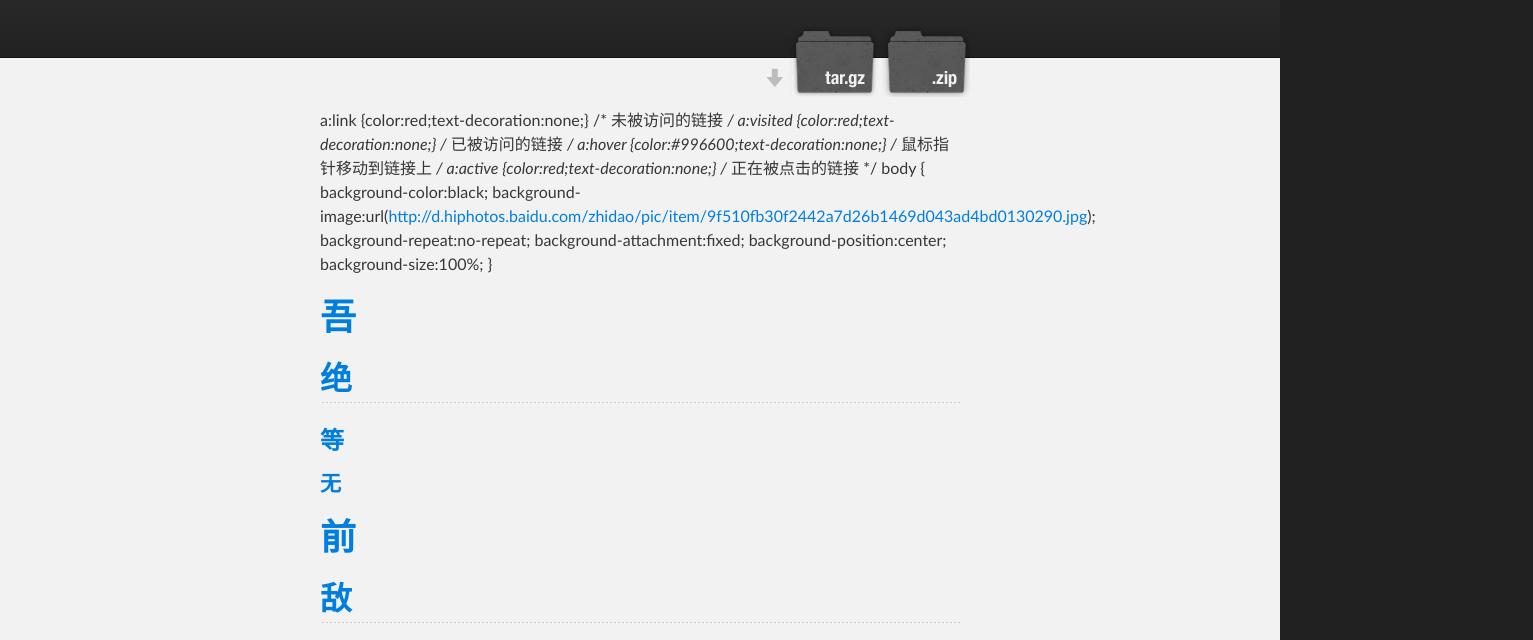
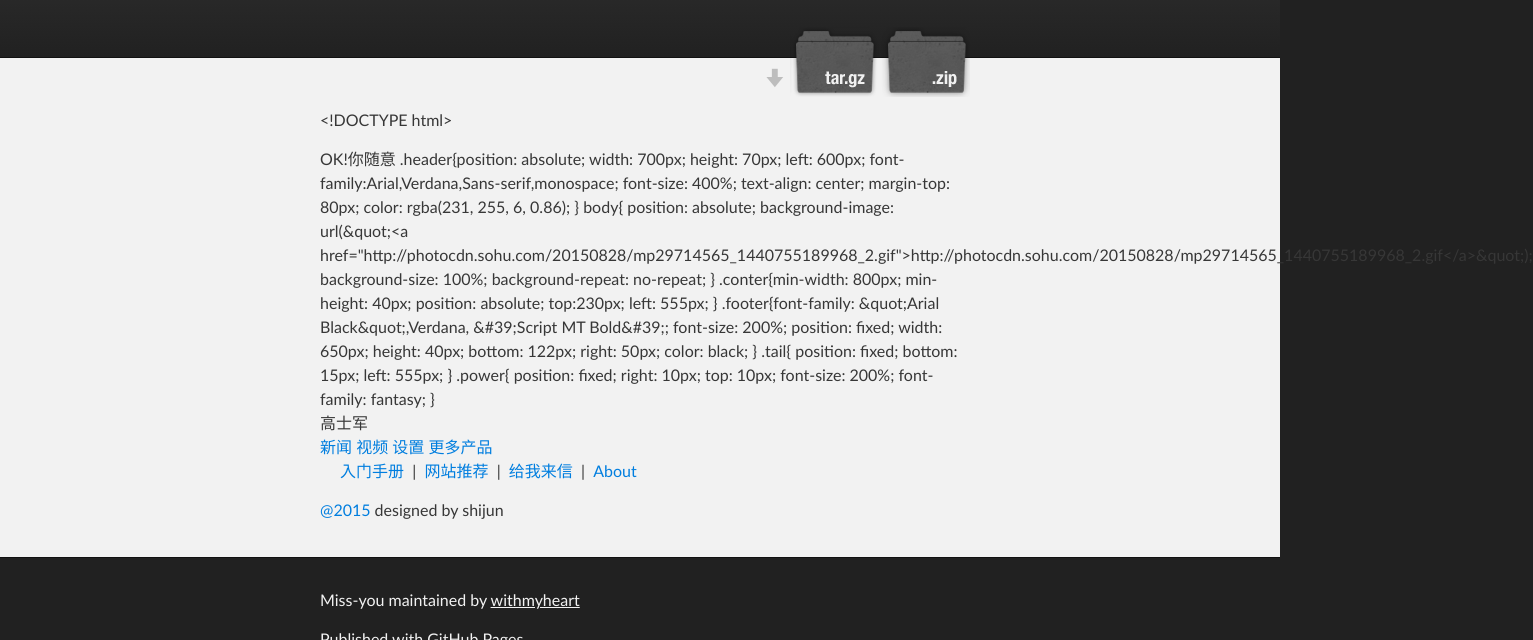
Before and after one commit to nihil-code/miss-you, a plain HTML site: page index.html in a window 1280 px wide. Shown: the part 116-756 px from the top of the page, 1533 px wide, since content can reach past the window. Drawn offline with Linux system fonts and the light colour scheme.

```diff
--- a/index.html
+++ b/index.html
@@ -31,57 +31,93 @@
     <!-- MAIN CONTENT -->
     <div id="main_content_wrap" class="outer">
       <section id="main_content" class="inner">
-        <p>a:link {color:red;text-decoration:none;}    /* 未被访问的链接 <em>/
-a:visited {color:red;text-decoration:none;} /</em> 已被访问的链接 <em>/
-a:hover {color:#996600;text-decoration:none;}   /</em> 鼠标指针移动到链接上 <em>/
-a:active {color:red;text-decoration:none;}  /</em> 正在被点击的链接 */
-body
-{ background-color:black;
-  background-image:url(<a href="http://d.hiphotos.baidu.com/zhidao/pic/item/9f510fb30f2442a7d26b1469d043ad4bd0130290.jpg">http://d.hiphotos.baidu.com/zhidao/pic/item/9f510fb30f2442a7d26b1469d043ad4bd0130290.jpg</a>);
-  background-repeat:no-repeat;
-  background-attachment:fixed;
-  background-position:center;
-background-size:100%;
-}
+        <p>&lt;!DOCTYPE html&gt;</p>
 
-</p>
 
-<h1>
-<a id="吾" class="anchor" href="#%E5%90%BE" aria-hidden="true"><span class="octicon octicon-link"></span></a><a href="http://user.qzone.qq.com/977076639">吾</a>
-</h1>
-
-<h2>
-<a id="绝" class="anchor" href="#%E7%BB%9D" aria-hidden="true"><span class="octicon octicon-link"></span></a><a href="http://baike.baidu.com/link?url=mBhssiZB1oZgW4qtlD7-HfMoNHwvBjYPSdNC06tN0Ru7-EEZAYNAtPwl-epY5Sr7Zy2HfSYxHBjB33k8_lMg0a">绝</a>
-</h2>
-
-<h3>
-<a id="等" class="anchor" href="#%E7%AD%89" aria-hidden="true"><span class="octicon octicon-link"></span></a><a href="http://image.baidu.com/search/index?tn=baiduimage&amp;ct=201326592&amp;lm=-1&amp;cl=2&amp;ie=gbk&amp;word=v%D7%D6%B3%F0%C9%B1%B6%D3&amp;fr=ala&amp;ori_query=v%E5%AD%97%E4%BB%87%E6%9D%80%E9%98%9F&amp;ala=0&amp;alatpl=sp&amp;pos=0">等</a>
-</h3>
-
-<h4>
-<a id="无" class="anchor" href="#%E6%97%A0" aria-hidden="true"><span class="octicon octicon-link"></span></a><a href="https://www.baidu.com/s?ie=utf-8&amp;f=3&amp;rsv_bp=1&amp;tn=98050039_pg&amp;wd=%E6%97%A0%E9%99%90%E6%8C%91%E6%88%98&amp;oq=%E6%98%8E%E6%97%A5%E8%BE%B9%E7%BC%98&amp;rsv_pq=9852b57d000ea59f&amp;rsv_t=73fcZk4IomNHolUwc%2BIxDTIm0xC5mvOQnYF%2F1pXzTgwvwP7%2BVGrOGTOXgEP5UILG6JI&amp;rsv_enter=0&amp;inputT=7919&amp;rsv_sug3=68&amp;rsv_sug1=64&amp;rsv_sug2=1&amp;prefixsug=%E6%97%A0&amp;rsp=2&amp;rsv_sug4=7919">无</a>
-</h4>
-
-<h1>
-<a id="前" class="anchor" href="#%E5%89%8D" aria-hidden="true"><span class="octicon octicon-link"></span></a><a href="http://image.baidu.com/search/index?tn=baiduimage&amp;ct=201326592&amp;lm=-1&amp;cl=2&amp;ie=gbk&amp;word=%C7%AE&amp;fr=ala&amp;ori_query=%E9%92%B1&amp;ala=0&amp;alatpl=sp&amp;pos=0">前</a>
-</h1>
-
-<h2>
-<a id="敌" class="anchor" href="#%E6%95%8C" aria-hidden="true"><span class="octicon octicon-link"></span></a><a href="http://news.ifeng.com/mil/">敌</a>
-</h2>
-
-<h3>
-<a id="方" class="anchor" href="#%E6%96%B9" aria-hidden="true"><span class="octicon octicon-link"></span></a><a href="http://img3.imgtn.bdimg.com/it/u=1825085451,43022304&amp;fm=11&amp;gp=0.jpg">方</a>
-</h3>
-
-<h4>
-<a id="手" class="anchor" href="#%E6%89%8B" aria-hidden="true"><span class="octicon octicon-link"></span></a><a href="http://lol.qq.com/">手</a>
-</h4>
 
 <p></p>
-<p>
-</p><div></div>
 
+    OK!你随意
+
+        .header{position: absolute;
+            width: 700px;
+            height: 70px;
+            left: 600px;
+            font-family:Arial,Verdana,Sans-serif,monospace;
+            font-size: 400%;
+            text-align: center;
+            margin-top: 80px;
+            color: rgba(231, 255, 6, 0.86);
+        }
+        body{
+            position: absolute;
+            background-image: url(&amp;quot;&lt;a href="http://photocdn.sohu.com/20150828/mp29714565_1440755189968_2.gif"&gt;http://photocdn.sohu.com/20150828/mp29714565_1440755189968_2.gif&lt;/a&gt;&amp;quot;);
+            background-size: 100%;
+            background-repeat: no-repeat;
+        }
+        .conter{min-width: 800px;
+            min-height: 40px;
+            position: absolute;
+            top:230px;
+            left: 555px;
+        }
+        .footer{font-family: &amp;quot;Arial Black&amp;quot;,Verdana, &amp;#39;Script MT Bold&amp;#39;;
+            font-size: 200%;
+            position: fixed;
+            width: 650px;
+            height: 40px;
+            bottom: 122px;
+            right: 50px;
+            color: black;
+        }
+        .tail{
+            position: fixed;
+            bottom: 15px;
+            left: 555px;
+        }
+        .power{
+            position: fixed;
+            right: 10px;
+            top: 10px;
+            font-size: 200%;
+            font-family: fantasy;
+        }
+
+
+
+
+<div>
+    <div>
+        高士军
+    </div>
+    <div>
+        <a href="http://news.baidu.com">新闻</a>
+        <a href="http://v.baidu.com">视频</a>
+        <a href="http://www.baidu.com/gaoji/preferences.html">设置</a>
+        <a href="http://www.baidu.com/more/">更多产品</a>
+    </div>
+    <div align="center">
+
+
+
+    </div>
+    <div>
+        <ul>
+            <a href="https://help.github.com/">入门手册</a>
+            |
+            <a href="http://lllord.github.io/special/blogroll.html">网站推荐</a>
+            |
+            <a href="mailto:2955241880@qq.com">给我来信</a>
+            |
+            <a href="https://github.com/ISJG/Mr.Gao">About</a>
+        </ul>
+    </div>
+    <div>
+        <a href="https://github.com/2015" class="user-mention">@2015</a> designed by shijun
+    </div>
+</div>
+
+<p></p><div></div>
 
       </section>
     </div>
```
Also changed, not shown: params.json (+1 -1 lines).
